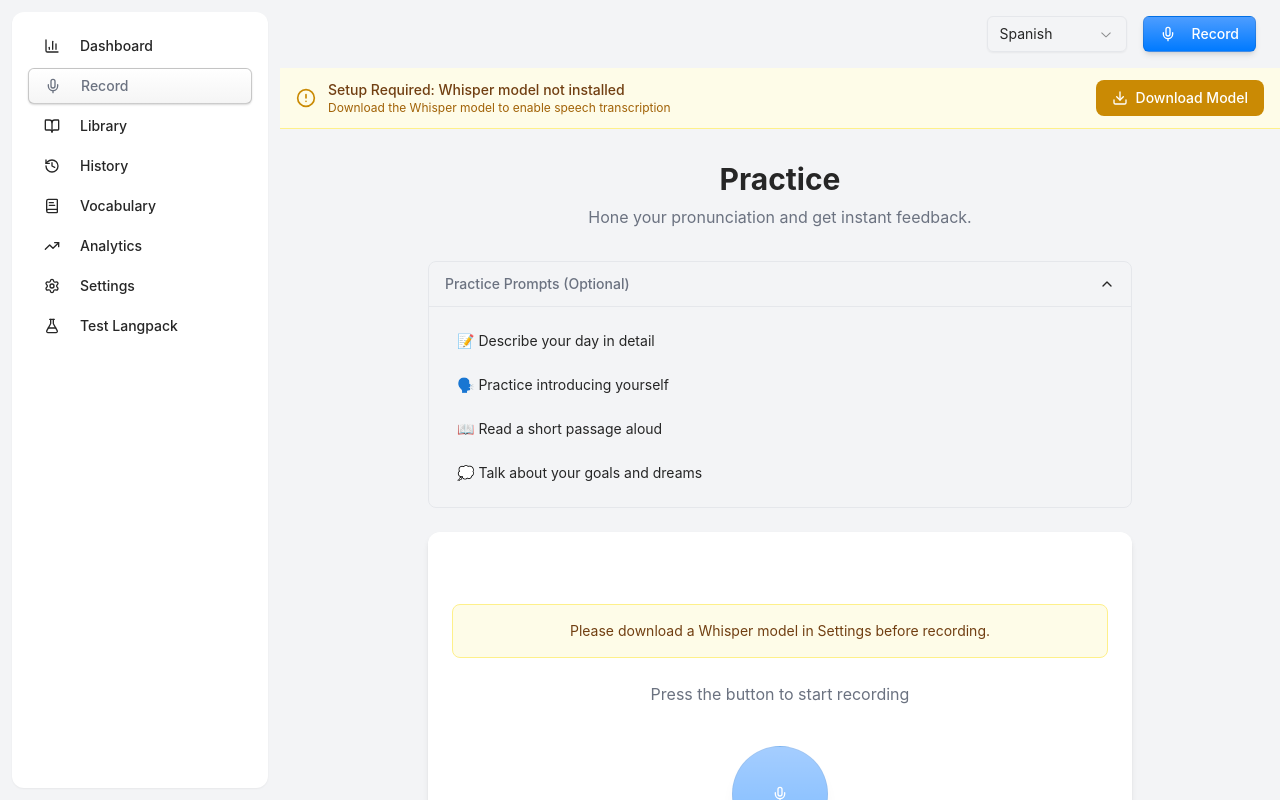
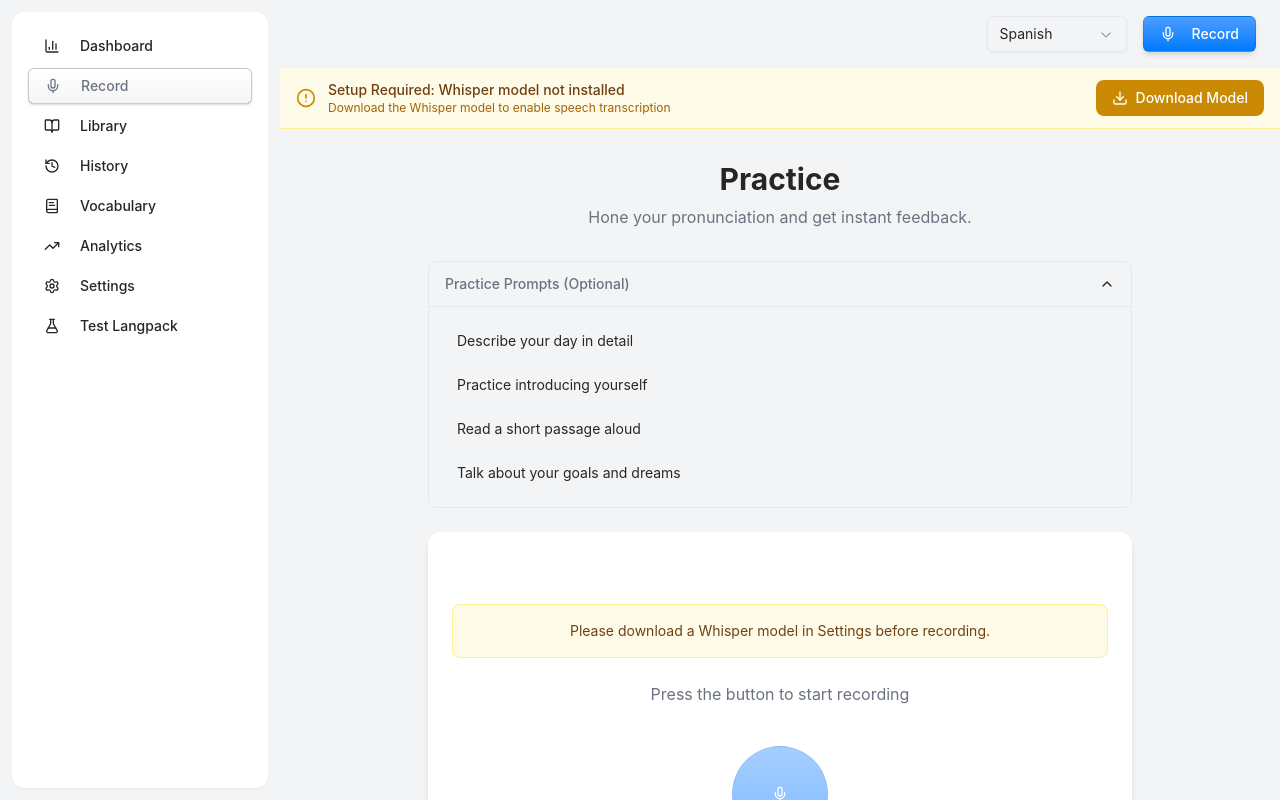
Before and after one commit to Thxamillion/fluentwhisper, a React (Vite) app: page /record in a window 1280 px wide. Both pictures are taken after a click on the button "Practice Prompts (Optional)". Built offline with nearby package versions, Linux system fonts and the light colour scheme.

Commit message:
Remove emojis from prompt buttons

```diff
--- a/src/pages/record/Record.tsx
+++ b/src/pages/record/Record.tsx
@@ -82,16 +82,16 @@ export function Record() {
           {promptsExpanded && (
             <div className="px-4 pb-4 space-y-2 border-t pt-4">
               <button className="w-full text-left px-3 py-2 rounded hover:bg-muted transition-colors text-sm">
-                📝 Describe your day in detail
+                Describe your day in detail
               </button>
               <button className="w-full text-left px-3 py-2 rounded hover:bg-muted transition-colors text-sm">
-                🗣️ Practice introducing yourself
+                Practice introducing yourself
               </button>
               <button className="w-full text-left px-3 py-2 rounded hover:bg-muted transition-colors text-sm">
-                📖 Read a short passage aloud
+                Read a short passage aloud
               </button>
               <button className="w-full text-left px-3 py-2 rounded hover:bg-muted transition-colors text-sm">
-                💭 Talk about your goals and dreams
+                Talk about your goals and dreams
               </button>
             </div>
           )}
```
